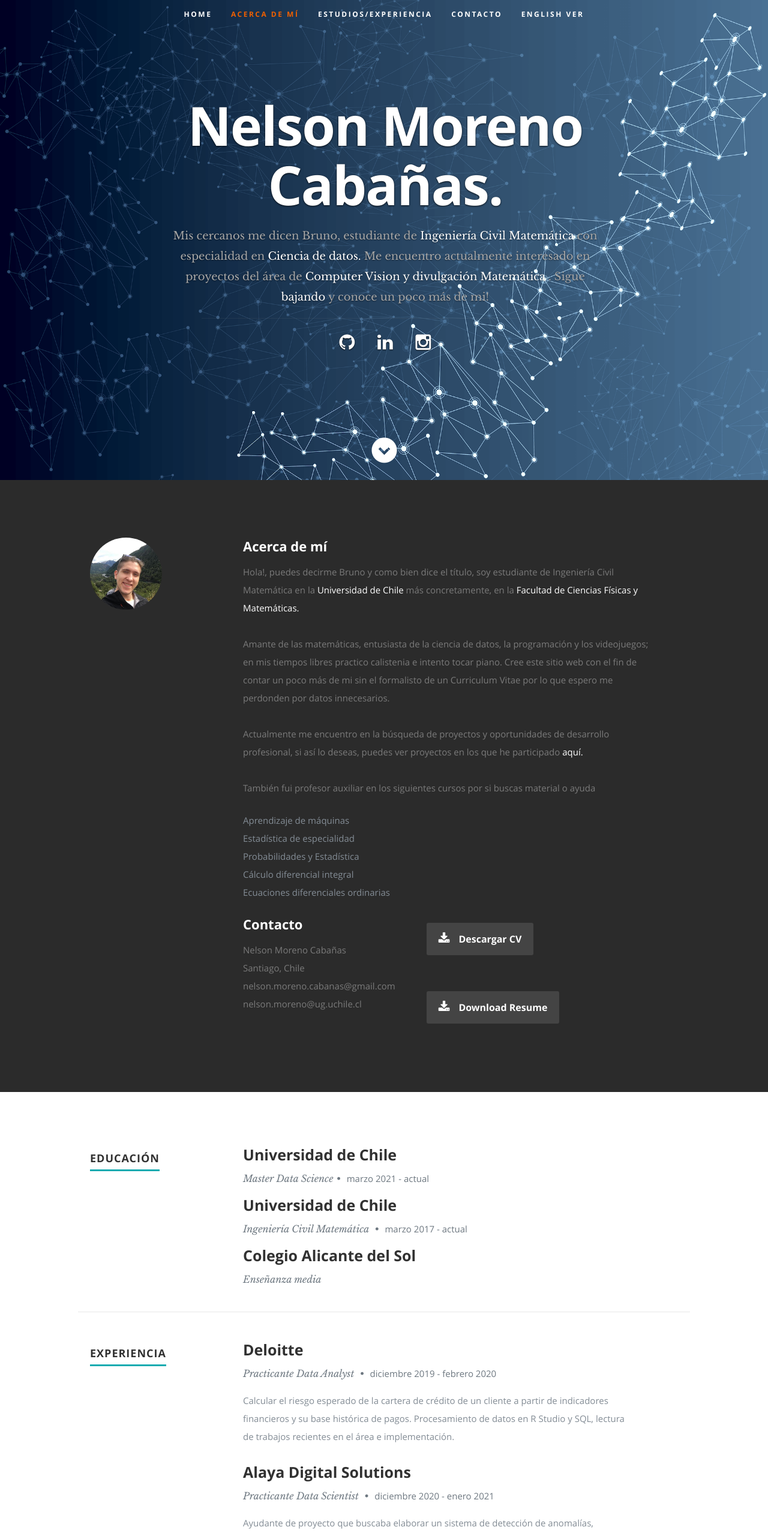
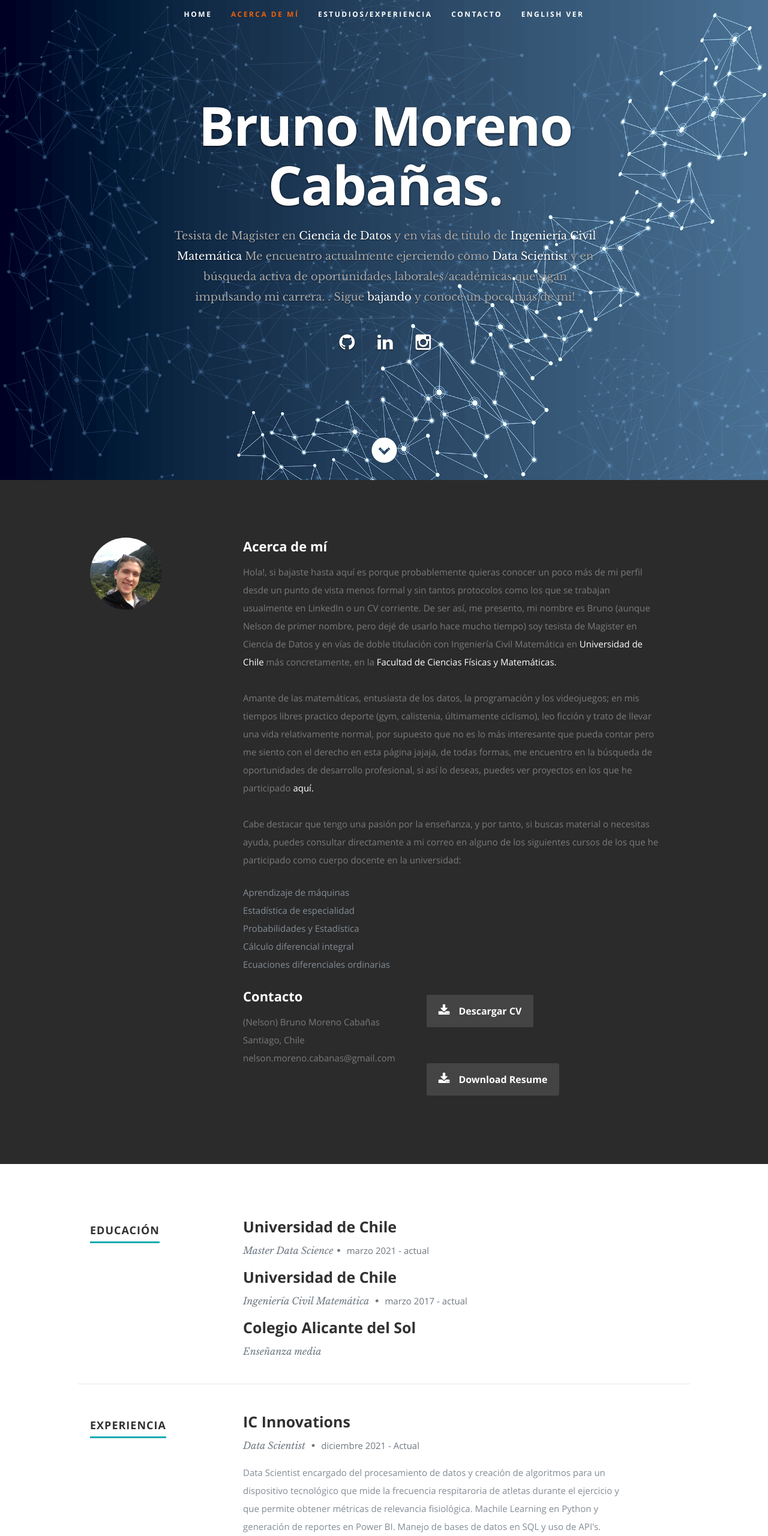
Before and after one commit to Bruno-Moreno/Bruno-Moreno.github.io, a plain HTML site: page index.html in a window 1280 px wide. Shown: the top 2560 px of the page at 60% size. Drawn offline with nearby package versions, Linux system fonts and the light colour scheme.

Commit message:
Information Update

```diff
--- a/index.html
+++ b/index.html
@@ -55,8 +55,8 @@
 
       <div class="row banner">
          <div class="banner-text">
-            <h1 class="responsive-headline">Nelson Moreno Cabañas.</h1>
-            <h3>Mis cercanos me dicen Bruno, estudiante de <span>Ingeniería Civil Matemática</span> con especialidad en <span> Ciencia de datos. </span> Me encuentro actualmente interesado en proyectos del área de <span>Computer Vision</span> <span> y </span> <span> divulgación Matemática </span>. Sigue <a class="smoothscroll" href="#about">bajando</a>
+            <h1 class="responsive-headline">Bruno Moreno Cabañas.</h1>
+            <h3>Tesista de Magister en  <span>Ciencia de Datos</span> y en vías de título de <span> Ingeniería Civil Matemática  </span> Me encuentro actualmente ejerciendo como <span> Data Scientist</span> y en búsqueda activa de oportunidades laborales/académicas que sigan impulsando mi carrera. </span>. Sigue <a class="smoothscroll" href="#about">bajando</a>
             y conoce un poco más de mi!
 
             <!-- <a class="smoothscroll" href="#about">Acerca de mi</a>. -->
@@ -95,13 +95,14 @@
 
             <h2>Acerca de mí</h2>
 
-            <p>Hola!, puedes decirme Bruno y como bien dice el título, soy estudiante de Ingeniería Civil Matemática en la <a href="https://www.uchile.cl/">Universidad de Chile</a> más concretamente, en la <a href="http://ingenieria.uchile.cl/">Facultad de Ciencias Físicas y Matemáticas.</a> </p>
+            <p>Hola!, si bajaste hasta aquí es porque probablemente quieras conocer un poco más de mi perfil desde un punto de vista menos formal y sin tantos protocolos como los que
+               se trabajan usualmente en LinkedIn o un CV corriente. De ser así, me presento, mi nombre es Bruno (aunque Nelson de primer nombre, pero dejé de usarlo hace mucho tiempo) soy tesista de Magister
+               en Ciencia de Datos y en vías de doble titulación con Ingeniería Civil Matemática en <a href="https://www.uchile.cl/">Universidad de Chile</a> más concretamente, en la <a href="http://ingenieria.uchile.cl/">Facultad de Ciencias Físicas y Matemáticas.</a> </p>
 
-            <p> Amante de las matemáticas, entusiasta de la ciencia de datos, la programación y los videojuegos; en mis tiempos libres practico calistenia e intento tocar piano. Cree este sitio web con el fin de contar un poco más de mi sin el formalisto de un Curriculum Vitae por lo que espero me perdonden por datos innecesarios. </p>
+            <p> Amante de las matemáticas, entusiasta de los datos, la programación y los videojuegos; en mis tiempos libres practico deporte (gym, calistenia, últimamente ciclismo), leo ficción y trato de llevar una vida relativamente normal, por supuesto que no es lo más interesante que pueda contar
+               pero me siento con el derecho en esta página jajaja, de todas formas, me encuentro en la búsqueda de oportunidades de desarrollo profesional, si así lo deseas, puedes ver proyectos en los que he participado <a href="https://github.com/Bruno-Moreno">aquí.</a> </p>
 
-            <p> Actualmente me encuentro en la búsqueda de proyectos y oportunidades de desarrollo profesional, si así lo deseas, puedes ver proyectos en los que he participado <a href="https://github.com/Bruno-Moreno">aquí.</a> </p>
-
-            <p> También fui profesor auxiliar en los siguientes cursos por si buscas material o ayuda
+            <p> Cabe destacar que tengo una pasión por la enseñanza, y por tanto, si buscas material o necesitas ayuda, puedes consultar directamente a mi correo en alguno de los siguientes cursos de los que he participado como cuerpo docente en la universidad:
                <ul>
                   <li> Aprendizaje de máquinas</li>
                   <li> Estadística de especialidad</li>
@@ -121,10 +122,9 @@
 
                   <h2>Contacto</h2>
                   <p class="address">
-						   <span>Nelson Moreno Cabañas</span><br>
+						   <span>(Nelson) Bruno Moreno Cabañas</span><br>
 						   <span>Santiago, Chile </span><br>
                      <span>nelson.moreno.cabanas@gmail.com</span><br>
-                     <span>nelson.moreno@ug.uchile.cl</span>
 					   </p>
 
                </div>
@@ -137,7 +137,7 @@
 
                <div class="columns download">
                   <p>
-                     <a href="./docs/CV_English.pdf" class="button"><i class="fa fa-download"></i>Download Resume</a>
+                     <a href="./docs/CV_Español.pdf" class="button"><i class="fa fa-download"></i>Download Resume</a>
                   </p>
                </div>
 
@@ -216,18 +216,21 @@
 
                <div class="twelve columns">
 
-                  <h3>Deloitte</h3>
-                  <p class="info">Practicante Data Analyst <span>&bull;</span> <em class="date">diciembre 2019 - febrero 2020</em></p>
+                  <h3>IC Innovations</h3>
+                  <p class="info">Data Scientist <span>&bull;</span> <em class="date">diciembre 2021 - Actual</em></p>
 
                   <p>
-                  Calcular el riesgo esperado de la cartera de crédito de un cliente a partir de
-                  indicadores financieros y su base histórica de pagos. Procesamiento de datos en R
-                  Studio y SQL, lectura de trabajos recientes en el área e implementación.
+                     Data Scientist encargado del procesamiento de datos y creación de algoritmos para
+                     un dispositivo tecnológico que mide la frecuencia respitaroria de atletas durante el
+                     ejercicio y que permite obtener métricas de relevancia fisiológica. Machile Learning
+                     en Python y generación de reportes en Power BI. Manejo de bases de datos en
+                     SQL y uso de API's.
                   </p>
 
                </div>
 
             </div> <!-- item end -->
+
 
             <div class="row item">
 
@@ -245,6 +248,24 @@
                </div>
 
             </div> <!-- item end -->
+
+            <div class="row item">
+
+               <div class="twelve columns">
+
+                  <h3>Deloitte</h3>
+                  <p class="info">Practicante Data Analyst <span>&bull;</span> <em class="date">diciembre 2019 - febrero 2020</em></p>
+
+                  <p>
+                  Calcular el riesgo esperado de la cartera de crédito de un cliente a partir de
+                  indicadores financieros y su base histórica de pagos. Procesamiento de datos en R
+                  Studio y SQL, lectura de trabajos recientes en el área e implementación.
+                  </p>
+
+               </div>
+
+            </div> <!-- item end -->
+
 
          </div> <!-- main-col end -->
 
```
Also changed, not shown: 2 other files.
